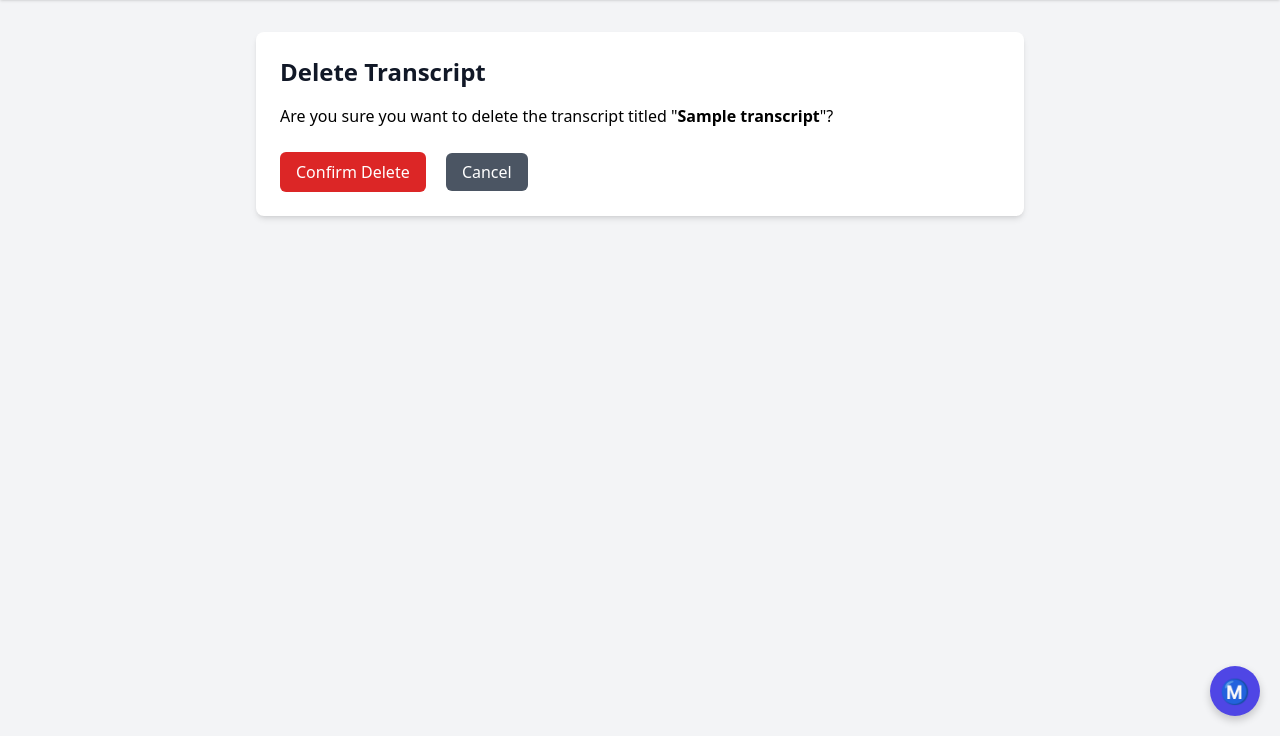
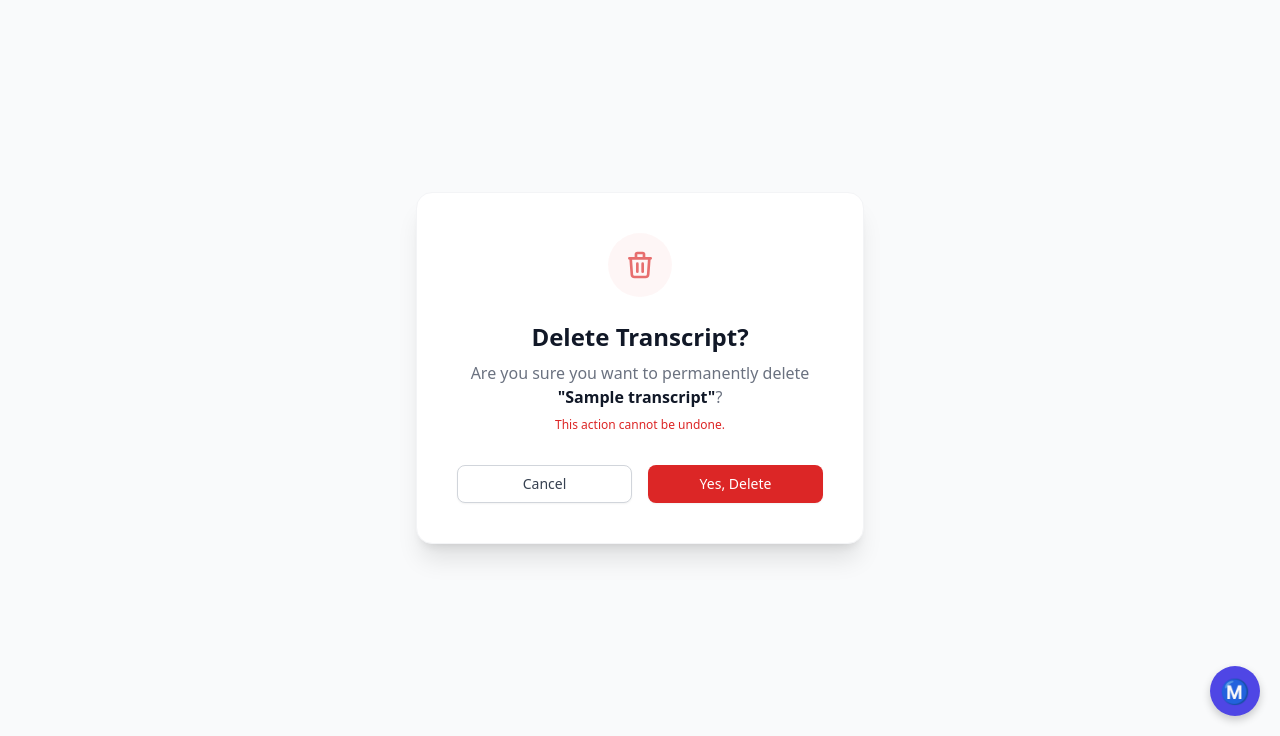
Before and after one commit to Anurag-Shankar-Maurya/DeepTranscribe, a Django app: page /transcripts/1/delete/ in a window 1280 px wide. Shown: the part 64-800 px from the top of the page. Run offline with Django 5.2, Linux system fonts and the light colour scheme; a user stored in the database is signed in; tables that the repository leaves empty hold one stand-in row (values such as "Sample post"); some libraries are stand-ins or nearby versions.

Commit message:
Revamp delete transcript page layout with enhanced styling and improved user prompts

```diff
--- a/templates/core/transcript_delete.html
+++ b/templates/core/transcript_delete.html
@@ -4,19 +4,43 @@
 {% block title %}Delete Transcript{% endblock %}
 
 {% block content %}
-<div class="container mx-auto px-4 py-8">
-    <div class="max-w-3xl mx-auto bg-white rounded-lg shadow-md p-6">
-        <h1 class="text-2xl font-bold text-gray-900 mb-4">Delete Transcript</h1>
-        <p class="mb-6">Are you sure you want to delete the transcript titled "<strong>{{ transcript.title }}</strong>"?</p>
-        <form method="post" action="{% url 'core:transcript_delete' transcript.id %}">
-            {% csrf_token %}
-            <button type="submit" class="px-4 py-2 bg-error-600 text-white rounded-md hover:bg-error-700 focus:outline-none focus:ring-2 focus:ring-error-500 focus:ring-offset-2 transition-colors">
-                Confirm Delete
-            </button>
-            <a href="{% url 'core:transcript_detail' transcript.id %}" class="ml-4 px-4 py-2 bg-gray-600 text-white rounded-md hover:bg-gray-700 focus:outline-none focus:ring-2 focus:ring-gray-500 focus:ring-offset-2 transition-colors">
-                Cancel
-            </a>
-        </form>
+<div class="min-h-[calc(100vh-4rem)] flex flex-col justify-center py-12 sm:px-6 lg:px-8 bg-gray-50">
+    <div class="sm:mx-auto sm:w-full sm:max-w-md">
+        <div class="bg-white py-10 px-6 shadow-xl sm:rounded-2xl sm:px-10 border border-gray-100 text-center">
+
+            <!-- Warning Icon -->
+            <div class="mx-auto flex items-center justify-center h-16 w-16 rounded-full bg-error-50 mb-6 animate-pulse">
+                <svg xmlns="http://www.w3.org/2000/svg" class="h-8 w-8 text-error-600" fill="none" viewBox="0 0 24 24" stroke="currentColor">
+                    <path stroke-linecap="round" stroke-linejoin="round" stroke-width="2" d="M19 7l-.867 12.142A2 2 0 0116.138 21H7.862a2 2 0 01-1.995-1.858L5 7m5 4v6m4-6v6m1-10V4a1 1 0 00-1-1h-4a1 1 0 00-1 1v3M4 7h16" />
+                </svg>
+            </div>
+
+            <!-- Heading -->
+            <h2 class="text-2xl font-bold text-gray-900 mb-2">Delete Transcript?</h2>
+
+            <!-- Description -->
+            <p class="text-gray-500 mb-8">
+                Are you sure you want to permanently delete <br>
+                <span class="font-semibold text-gray-900">"{{ transcript.title }}"</span>?
+                <span class="block mt-2 text-xs text-error-600 font-medium">This action cannot be undone.</span>
+            </p>
+
+            <!-- Actions -->
+            <form method="post" action="{% url 'core:transcript_delete' transcript.id %}" class="grid grid-cols-2 gap-4">
+                {% csrf_token %}
+
+                <a href="{% url 'core:transcript_detail' transcript.id %}"
+                   class="w-full inline-flex justify-center items-center px-4 py-2 border border-gray-300 shadow-sm text-sm font-medium rounded-lg text-gray-700 bg-white hover:bg-gray-50 focus:outline-none focus:ring-2 focus:ring-offset-2 focus:ring-gray-500 transition-colors">
+                    Cancel
+                </a>
+
+                <button type="submit"
+                        class="w-full inline-flex justify-center items-center px-4 py-2 border border-transparent text-sm font-medium rounded-lg shadow-sm text-white bg-error-600 hover:bg-error-700 focus:outline-none focus:ring-2 focus:ring-offset-2 focus:ring-error-500 transition-colors">
+                    Yes, Delete
+                </button>
+            </form>
+
+        </div>
     </div>
 </div>
 {% endblock %}
```
